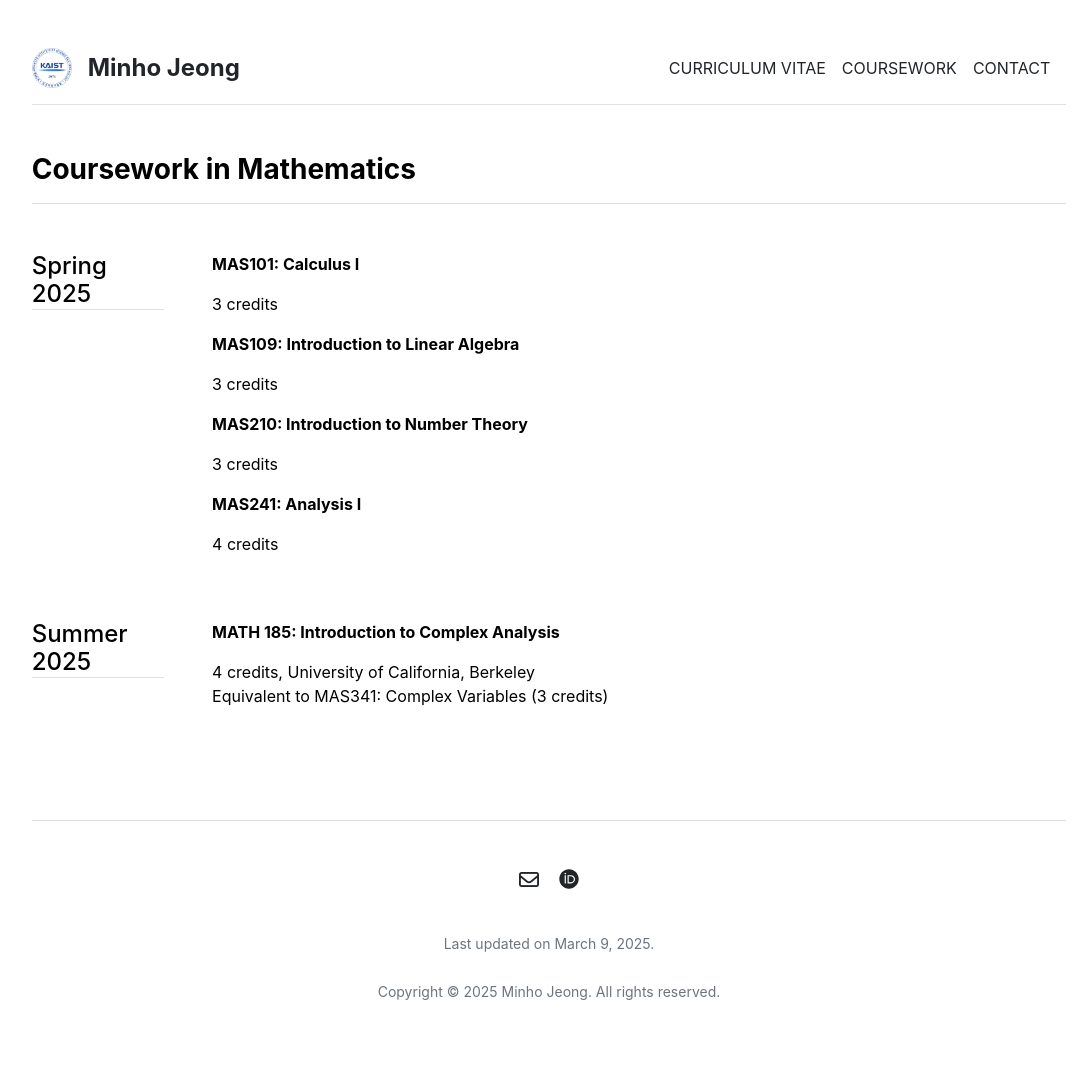
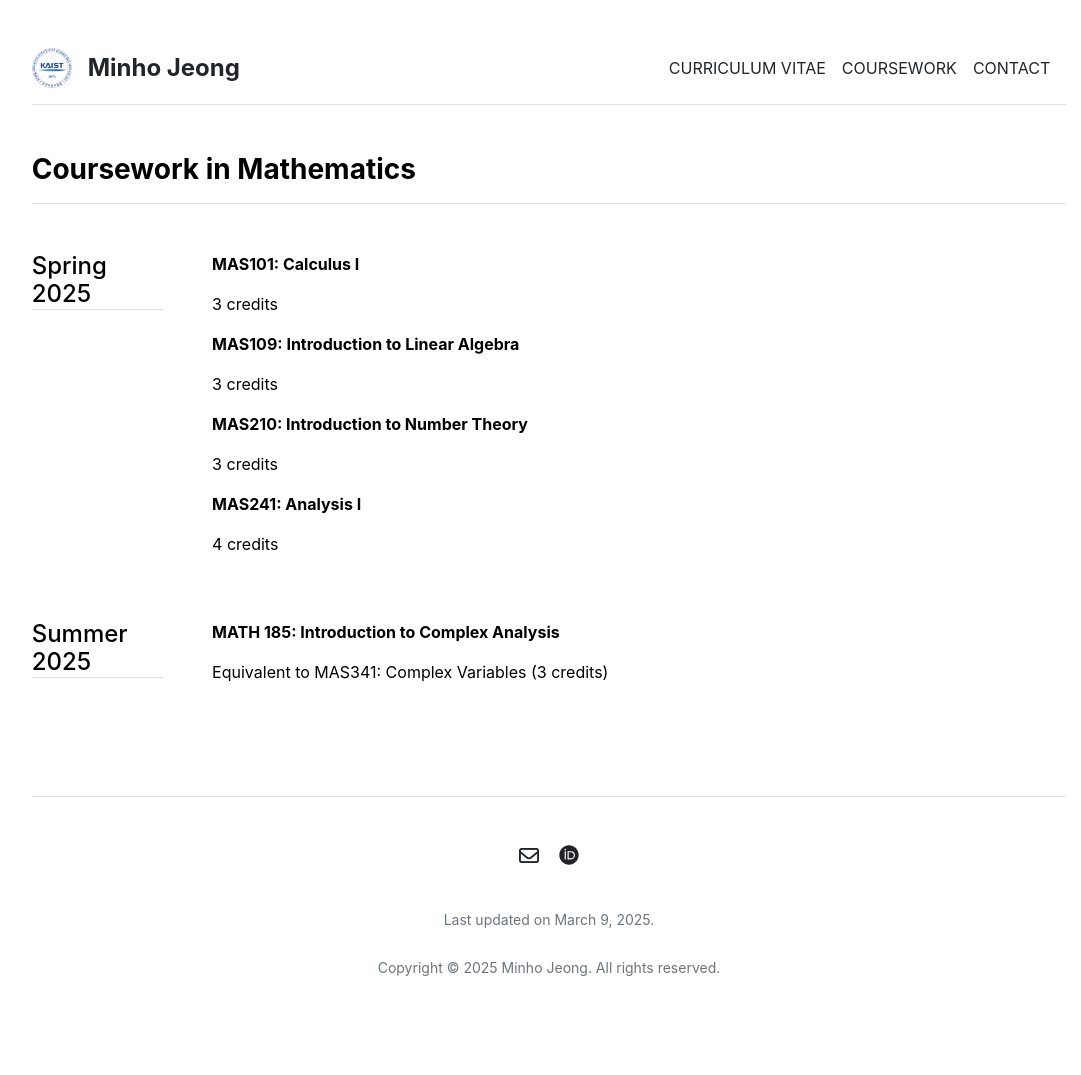
Before and after one commit to mino-jeong/mino-jeong.github.io, a Jekyll site: the page built from coursework.md, in a window 1280 px wide. Shown: the whole page, without its empty margins (91-1172 px from the left). Built offline with Jekyll 4.4.1, drawn with Linux system fonts in a browser that asks for light colours; after the commit the page ends 1051 px from its top, so only the background shows below that.

Commit message:
Update su25.yml

```diff
--- a/_data/coursework/su25.yml
+++ b/_data/coursework/su25.yml
@@ -1,3 +1,2 @@
 - title: 'MATH 185: Introduction to Complex Analysis'
-  description: '4 credits, University of California, Berkeley<br>
-  Equivalent to MAS341: Complex Variables (3 credits)'
+  description: 'Equivalent to MAS341: Complex Variables (3 credits)'
```
